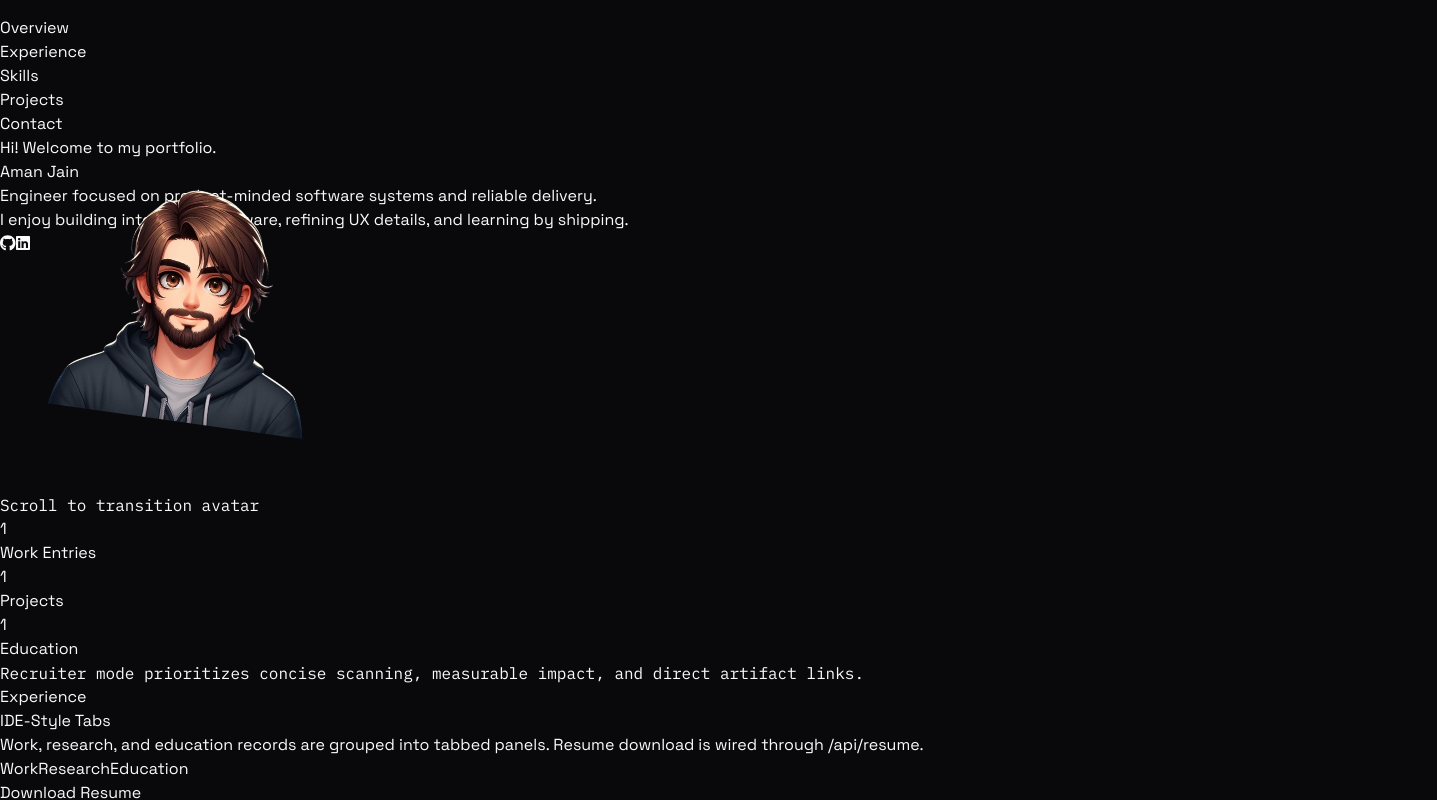
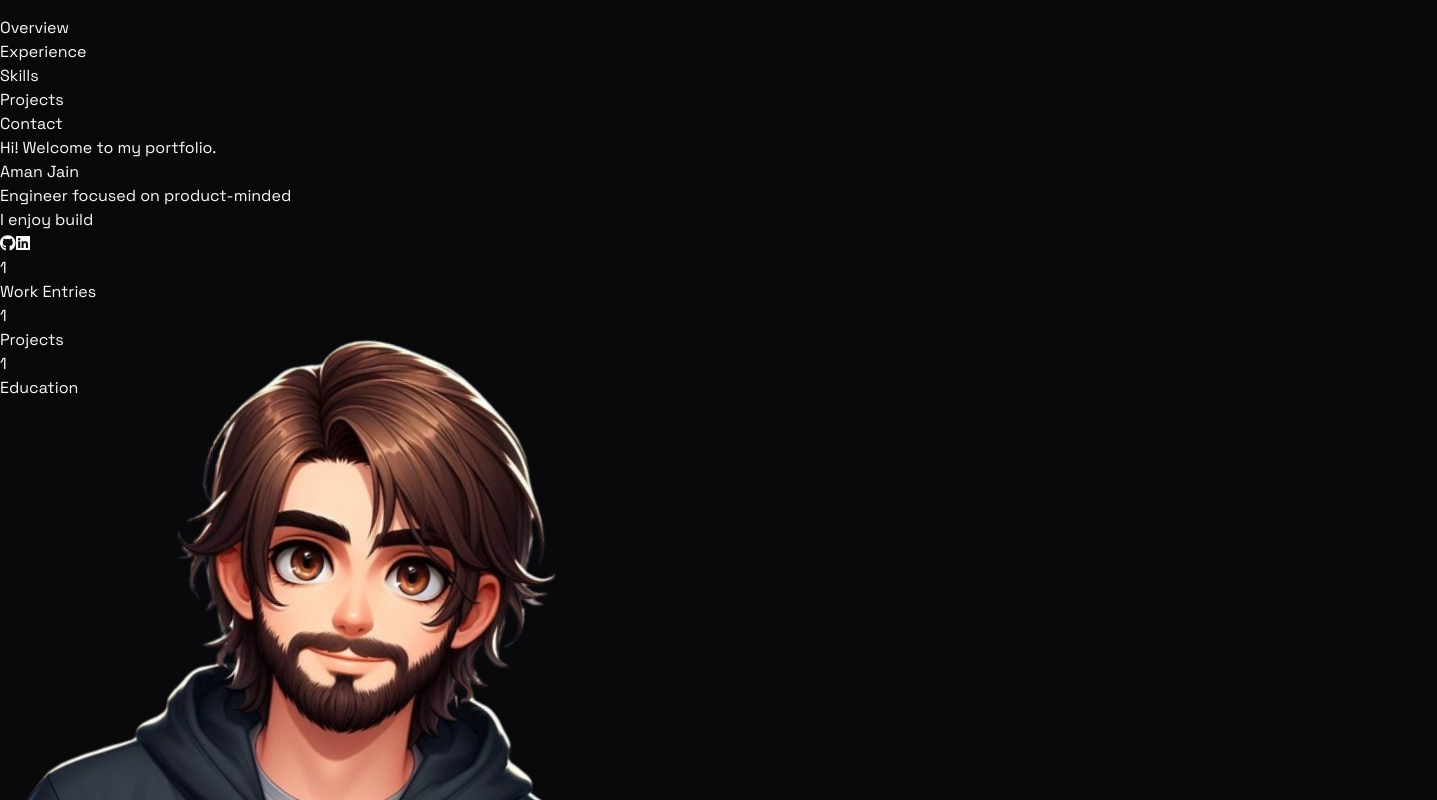
Before and after one commit to AJMSD/ajmsd.github.io, a Next.js app: page /web in a window 1280 px wide. Shown: the part 200-1000 px from the top of the page, 1437 px wide, since content can reach past the window. Built offline with nearby package versions, Linux system fonts and the light colour scheme; no server answers.

Commit message:
Rebalance hero layout with full-pane avatar and multiline typewriter flow

```diff
--- a/components/web/avatar-scroll-scene.tsx
+++ b/components/web/avatar-scroll-scene.tsx
@@ -6,12 +6,18 @@ import avatarImage from "@/images/ajmsd.png";
 
 type AvatarScrollSceneProps = {
   className?: string;
+  fullHeight?: boolean;
+  showCaption?: boolean;
 };
 
 const SCROLL_RANGE_PX = 560;
 const SEATED_THRESHOLD = 0.58;
 
-export function AvatarScrollScene({ className }: AvatarScrollSceneProps) {
+export function AvatarScrollScene({
+  className,
+  fullHeight = false,
+  showCaption = true
+}: AvatarScrollSceneProps) {
   const [progress, setProgress] = useState(0);
   const [reducedMotion, setReducedMotion] = useState(false);
 
@@ -72,15 +78,19 @@ export function AvatarScrollScene({ className }: AvatarScrollSceneProps) {
 
   const isSeated = progress >= SEATED_THRESHOLD;
   const imageTransform = useMemo(() => {
-    const x = 54 - 108 * progress;
-    const scale = 1 - 0.08 * progress;
+    const x = fullHeight ? 72 - 148 * progress : 54 - 108 * progress;
+    const scale = fullHeight ? 1.08 - 0.16 * progress : 1 - 0.08 * progress;
     const rotate = 8 - 12 * progress;
     return `translateX(${x.toFixed(1)}px) scale(${scale.toFixed(3)}) rotate(${rotate.toFixed(1)}deg)`;
-  }, [progress]);
+  }, [fullHeight, progress]);
 
   return (
     <div className={`relative ${className ?? ""}`}>
-      <div className="relative h-52 overflow-hidden rounded-2xl border border-[var(--web-border-soft)] bg-[#26150c]/80">
+      <div
+        className={`relative overflow-hidden rounded-2xl border border-[var(--web-border-soft)] bg-[#26150c]/80 ${
+          fullHeight ? "h-full min-h-[58svh] lg:min-h-[68svh]" : "h-52"
+        }`}
+      >
         <div
           className="absolute inset-0 flex items-end justify-center transition-transform duration-300 ease-out"
           style={{ transform: imageTransform }}
@@ -88,10 +98,12 @@ export function AvatarScrollScene({ className }: AvatarScrollSceneProps) {
           <Image
             src={avatarImage}
             alt="Aman avatar"
-            width={270}
-            height={238}
+            width={fullHeight ? 620 : 270}
+            height={fullHeight ? 580 : 238}
             priority
-            className={`h-auto w-auto max-h-[220px] max-w-[250px] object-contain object-bottom drop-shadow-[0_8px_24px_rgba(0,0,0,0.35)] ${
+            className={`h-auto w-auto object-contain object-bottom drop-shadow-[0_8px_24px_rgba(0,0,0,0.35)] ${
+              fullHeight ? "max-h-[94%] max-w-[98%]" : "max-h-[220px] max-w-[250px]"
+            } ${
               isSeated ? "opacity-90 saturate-75" : "opacity-100"
             }`}
           />
@@ -110,12 +122,14 @@ export function AvatarScrollScene({ className }: AvatarScrollSceneProps) {
         ) : null}
       </div>
 
+      {showCaption ? (
         <p
           className="mt-2 text-center text-[10px] uppercase tracking-[0.12em] text-[var(--web-text-faint)]"
           style={{ fontFamily: "var(--font-web-mono)" }}
         >
           {isSeated ? "Seated typing state" : "Scroll to transition avatar"}
         </p>
+      ) : null}
     </div>
   );
 }
--- a/components/web/hero-typing.tsx
+++ b/components/web/hero-typing.tsx
@@ -5,14 +5,17 @@ import { useEffect, useState } from "react";
 type HeroTypingProps = {
   text: string;
   className?: string;
+  startDelayMs?: number;
+  as?: "p" | "h1";
 };
 
 const TYPING_DELAY_MS = 800;
 const TYPING_INTERVAL_MS = 90;
 
-export function HeroTyping({ text, className }: HeroTypingProps) {
+export function HeroTyping({ text, className, startDelayMs, as = "p" }: HeroTypingProps) {
   const [typedText, setTypedText] = useState("");
   const [isTyping, setIsTyping] = useState(false);
+  const Component = as;
 
   useEffect(() => {
     if (typeof window === "undefined") {
@@ -37,7 +40,7 @@ export function HeroTyping({ text, className }: HeroTypingProps) {
           setIsTyping(false);
         }
       }, TYPING_INTERVAL_MS);
-    }, TYPING_DELAY_MS);
+    }, startDelayMs ?? TYPING_DELAY_MS);
 
     return () => {
       window.clearTimeout(startId);
@@ -45,10 +48,10 @@ export function HeroTyping({ text, className }: HeroTypingProps) {
         window.clearInterval(intervalId);
       }
     };
-  }, [text]);
+  }, [startDelayMs, text]);
 
   return (
-    <p className={className}>
+    <Component className={className}>
       <span>{typedText}</span>
       {isTyping ? (
         <span
@@ -56,6 +59,6 @@ export function HeroTyping({ text, className }: HeroTypingProps) {
           aria-hidden
         />
       ) : null}
-    </p>
+    </Component>
   );
 }
--- a/components/web/hero.tsx
+++ b/components/web/hero.tsx
@@ -34,20 +34,33 @@ export function HeroSection({
   return (
     <section
       id="hero"
-      className="grid min-h-[100svh] gap-8 border-b border-[var(--web-border-soft)] px-4 py-14 sm:px-6 lg:grid-cols-[1.3fr_1fr] lg:px-10 lg:py-16"
+      className="grid min-h-[100svh] gap-6 px-4 py-14 sm:gap-8 sm:px-6 lg:grid-cols-[1fr_1fr] lg:px-10 lg:py-16"
     >
-      <div className="space-y-5">
+      <div className="flex min-h-[65svh] flex-col justify-between gap-8 lg:min-h-[72svh]">
+        <div className="space-y-7">
+          <div className="space-y-3">
             <HeroTyping
               text="Hi! Welcome to my portfolio."
-          className="text-sm uppercase tracking-[0.14em] text-[var(--web-accent-strong)]"
+              startDelayMs={150}
+              className="min-h-6 text-sm uppercase tracking-[0.14em] text-[var(--web-accent-strong)]"
             />
-        <h1 className="text-4xl font-semibold tracking-tight text-[var(--web-text)] sm:text-5xl">
-          Aman Jain
-        </h1>
-        <p className="text-base leading-7 text-[var(--web-text-muted)] sm:text-lg">
-          {about.professional}
-        </p>
-        <p className="text-sm leading-7 text-[var(--web-text-subtle)] sm:text-base">{about.casual}</p>
+            <HeroTyping
+              as="h1"
+              text="Aman Jain"
+              startDelayMs={1250}
+              className="min-h-[3.5rem] text-4xl font-semibold tracking-tight text-[var(--web-text)] sm:text-5xl"
+            />
+            <HeroTyping
+              text={about.professional}
+              startDelayMs={2450}
+              className="min-h-[3.5rem] text-base leading-7 text-[var(--web-text-muted)] sm:text-lg"
+            />
+            <HeroTyping
+              text={about.casual}
+              startDelayMs={4300}
+              className="min-h-[3.5rem] text-sm leading-7 text-[var(--web-text-subtle)] sm:text-base"
+            />
+          </div>
 
           <div className="flex flex-wrap items-center gap-4">
             {socialLinks.map((link) => {
@@ -80,13 +93,11 @@ export function HeroSection({
           </div>
         </div>
 
-      <div className="space-y-4 rounded-2xl border border-[var(--web-border-soft)] bg-[var(--web-panel-elevated)] p-5">
-        <AvatarScrollScene />
-        <div className="grid grid-cols-3 gap-2">
+        <div className="flex flex-wrap gap-3">
           {heroStats.map((stat) => (
             <article
               key={stat.key}
-              className="rounded-xl border border-[var(--web-border-soft)] bg-black/10 px-2 py-3 text-center"
+              className="min-w-[112px] flex-1 rounded-xl border border-[var(--web-border-soft)] bg-[var(--web-panel-elevated)] px-3 py-2 text-center"
             >
               <p className="text-xl font-semibold text-[var(--web-text)]">{statValues[stat.key]}</p>
               <p className="text-[11px] uppercase tracking-[0.12em] text-[var(--web-text-faint)]">
@@ -95,12 +106,10 @@ export function HeroSection({
             </article>
           ))}
         </div>
-        <p
-          className="text-xs leading-5 text-[var(--web-text-faint)]"
-          style={{ fontFamily: "var(--font-web-mono)" }}
-        >
-          Recruiter mode prioritizes concise scanning, measurable impact, and direct artifact links.
-        </p>
+      </div>
+
+      <div className="min-h-[65svh] rounded-2xl border border-[var(--web-border-soft)] bg-[var(--web-panel-elevated)] p-3 sm:p-4 lg:min-h-[72svh]">
+        <AvatarScrollScene className="h-full" fullHeight showCaption={false} />
       </div>
     </section>
   );
--- a/components/web/projects-grid.tsx
+++ b/components/web/projects-grid.tsx
@@ -19,7 +19,7 @@ export function ProjectsGrid({ projects }: ProjectsGridProps) {
   return (
     <section
       id="projects"
-      className="min-h-[100svh] space-y-5 border-b border-[var(--web-border-soft)] px-4 py-14 sm:px-6 lg:px-10 lg:py-16"
+      className="min-h-[100svh] space-y-5 px-4 py-14 sm:px-6 lg:px-10 lg:py-16"
     >
       <SectionHeading
         eyebrow="Projects"
--- a/components/web/skills-marquee.tsx
+++ b/components/web/skills-marquee.tsx
@@ -10,7 +10,7 @@ export function SkillsMarquee({ skillsGrouped }: SkillsMarqueeProps) {
   return (
     <section
       id="skills"
-      className="min-h-[100svh] space-y-5 border-b border-[var(--web-border-soft)] px-4 py-14 sm:px-6 lg:px-10 lg:py-16"
+      className="min-h-[100svh] space-y-5 px-4 py-14 sm:px-6 lg:px-10 lg:py-16"
     >
       <SectionHeading
         eyebrow="Skills"
--- a/components/web/tabs-section.tsx
+++ b/components/web/tabs-section.tsx
@@ -27,7 +27,7 @@ export function TabsSection({ work, research, education }: TabsSectionProps) {
   return (
     <section
       id="experience"
-      className="min-h-[100svh] space-y-5 border-b border-[var(--web-border-soft)] px-4 py-14 sm:px-6 lg:px-10 lg:py-16"
+      className="min-h-[100svh] space-y-5 px-4 py-14 sm:px-6 lg:px-10 lg:py-16"
     >
       <SectionHeading
         eyebrow="Experience"
```
Lines whose indentation alone changed are shown as unchanged.
